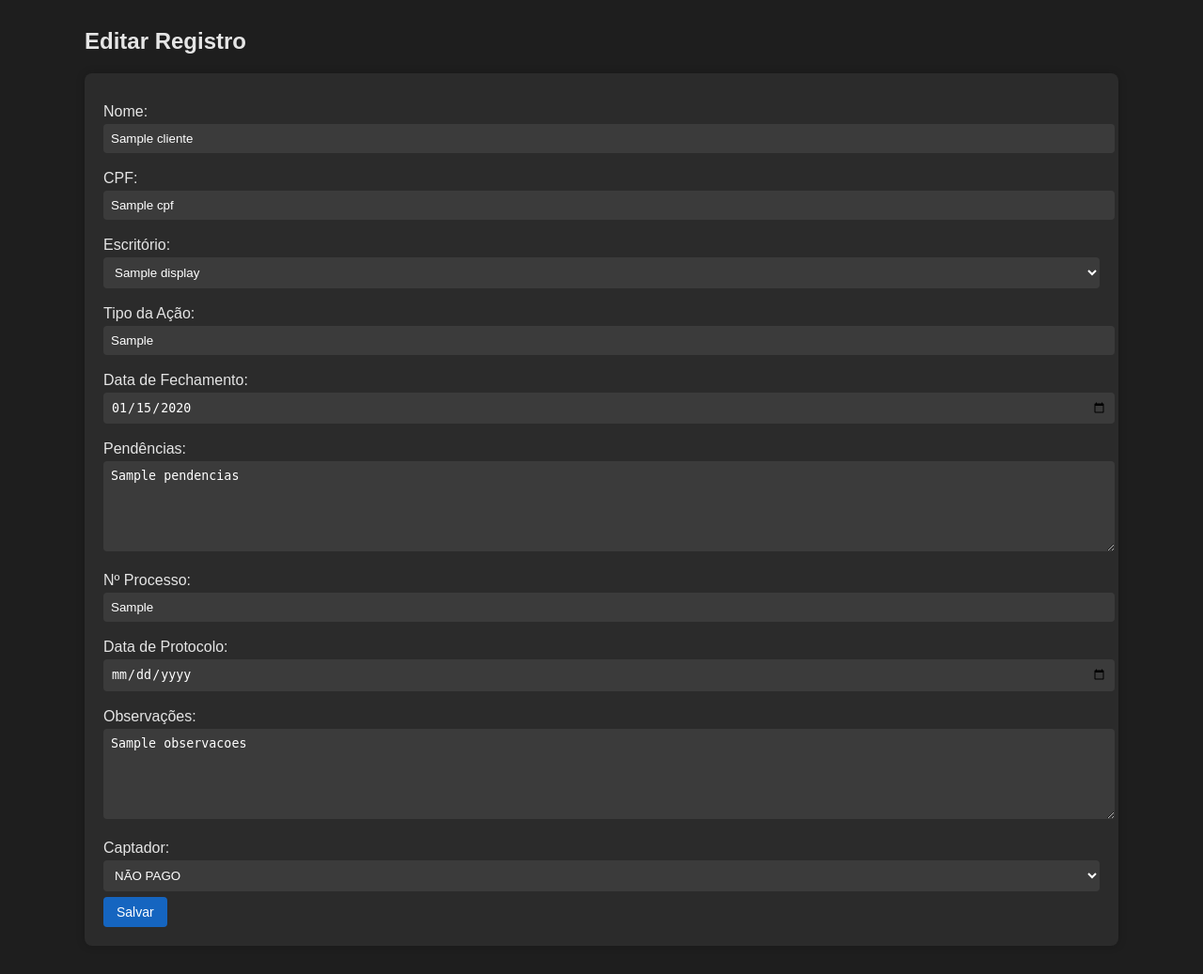
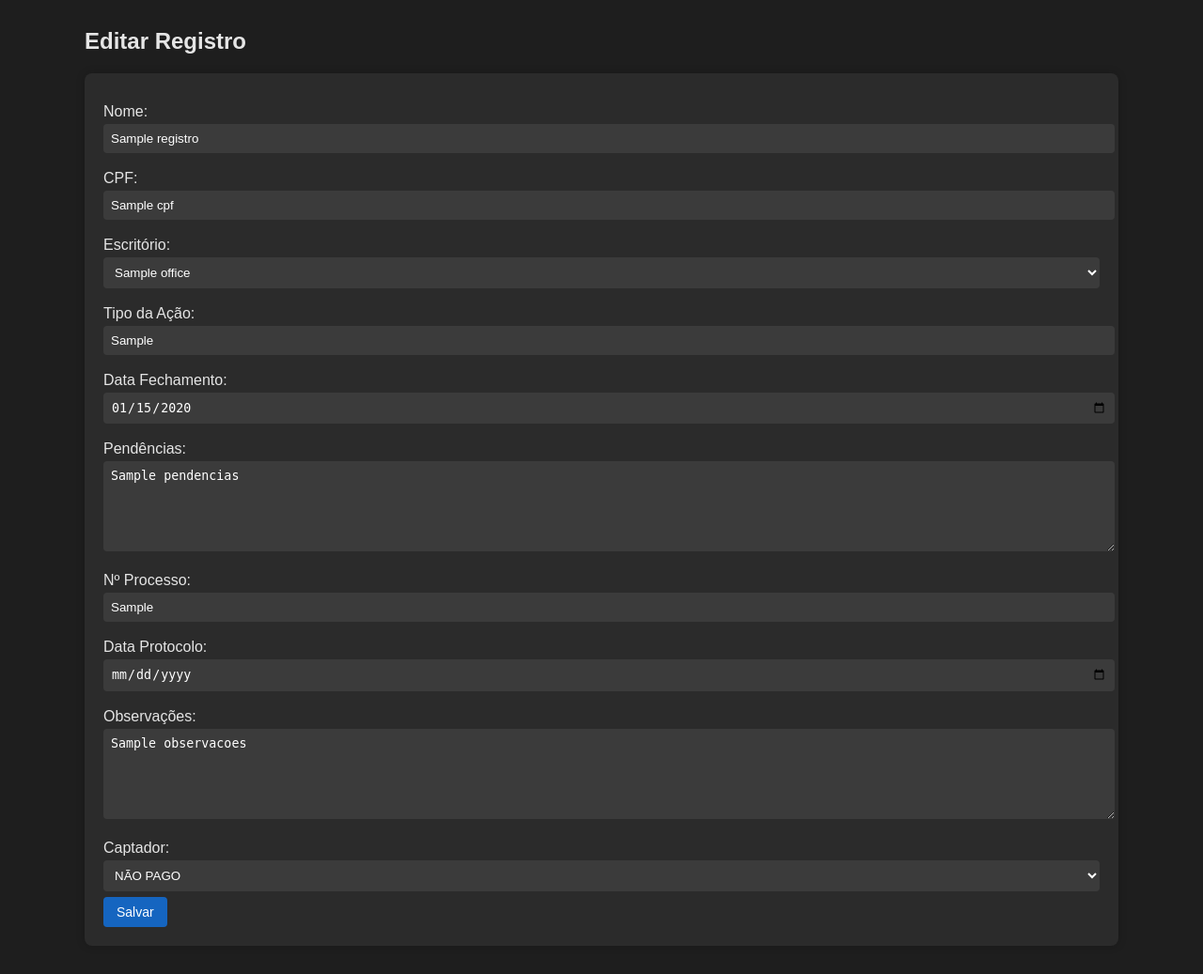
Before and after one commit to bponedev/CLIENTE, a Flask app: template templates/edit.html in a window 1280 px wide. Shown: the part 18-1055 px from the top of the page at 94% size. Run offline with Flask 3, Linux system fonts and the light colour scheme; the template is opened without the code that fills it: most values are stand-ins (such as "Sample title", 1, 10 or a date in 2020).

Commit message:
Update edit.html

```diff
--- a/templates/edit.html
+++ b/templates/edit.html
@@ -5,45 +5,45 @@
 
 <div class="card">
 
-<form method="POST" action="{{ url_for('records.update') }}">
-
-    <input type="hidden" name="id" value="{{ cliente.id }}">
+    <form method="POST" action="{{ url_for('records_update', registro_id=registro.id) }}">
 
         <label>Nome:</label>
-    <input type="text" name="nome" value="{{ cliente.nome }}">
+        <input type="text" name="nome" value="{{ registro.nome }}">
 
         <label>CPF:</label>
-    <input type="text" name="cpf" value="{{ cliente.cpf }}">
+        <input type="text" name="cpf" value="{{ registro.cpf }}">
 
         <label>Escritório:</label>
         <select name="escritorio">
             {% for o in offices %}
-            <option {% if cliente.escritorio_nome==o.display %}selected{% endif %}>{{ o.display }}</option>
+                <option value="{{ o.nome }}" {% if o.nome == registro.escritorio %}selected{% endif %}>
+                    {{ o.nome }}
+                </option>
             {% endfor %}
         </select>
 
         <label>Tipo da Ação:</label>
-    <input type="text" name="tipo_acao" value="{{ cliente.tipo_acao }}">
+        <input type="text" name="tipo_acao" value="{{ registro.tipo_acao }}">
 
-    <label>Data de Fechamento:</label>
-    <input type="date" name="data_fechamento" value="{{ cliente.data_fechamento }}">
+        <label>Data Fechamento:</label>
+        <input type="date" name="data_fechamento" value="{{ registro.data_fechamento }}">
 
         <label>Pendências:</label>
-    <textarea name="pendencias">{{ cliente.pendencias }}</textarea>
+        <textarea name="pendencias">{{ registro.pendencias }}</textarea>
 
         <label>Nº Processo:</label>
-    <input type="text" name="numero_processo" value="{{ cliente.numero_processo }}">
+        <input type="text" name="numero_processo" value="{{ registro.numero_processo }}">
 
-    <label>Data de Protocolo:</label>
-    <input type="date" name="data_protocolo" value="{{ cliente.data_protocolo }}">
+        <label>Data Protocolo:</label>
+        <input type="date" name="data_protocolo" value="{{ registro.data_protocolo }}">
 
         <label>Observações:</label>
-    <textarea name="observacoes">{{ cliente.observacoes }}</textarea>
+        <textarea name="observacoes">{{ registro.observacoes }}</textarea>
 
         <label>Captador:</label>
         <select name="captador">
-        <option {% if cliente.captador=='NÃO PAGO' %}selected{% endif %}>NÃO PAGO</option>
-        <option {% if cliente.captador=='PAGO' %}selected{% endif %}>PAGO</option>
+            <option {% if registro.captador == 'NÃO PAGO' %}selected{% endif %}>NÃO PAGO</option>
+            <option {% if registro.captador == 'PAGO' %}selected{% endif %}>PAGO</option>
         </select>
 
         <button class="btn-primary">Salvar</button>
```
Lines whose indentation alone changed are shown as unchanged.
